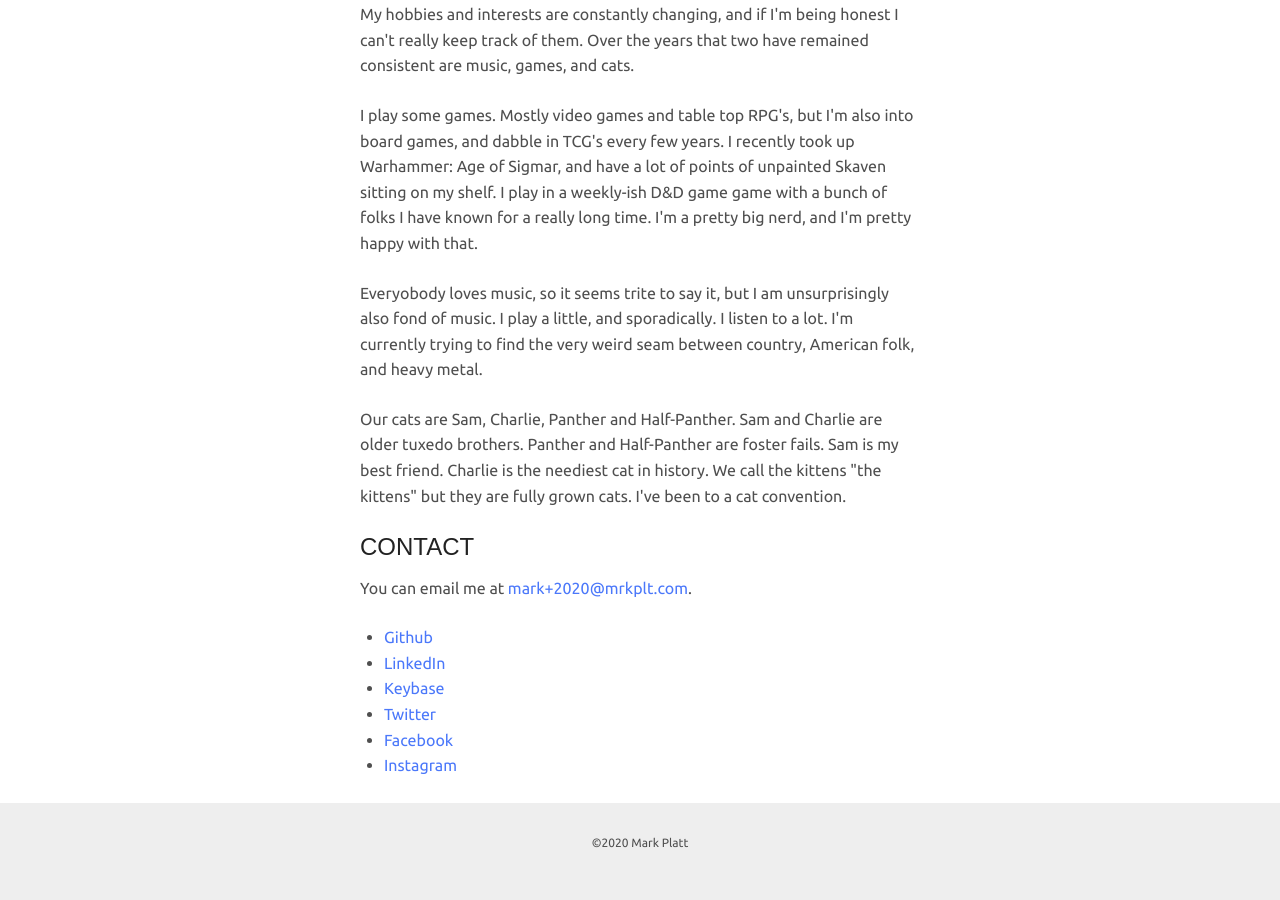
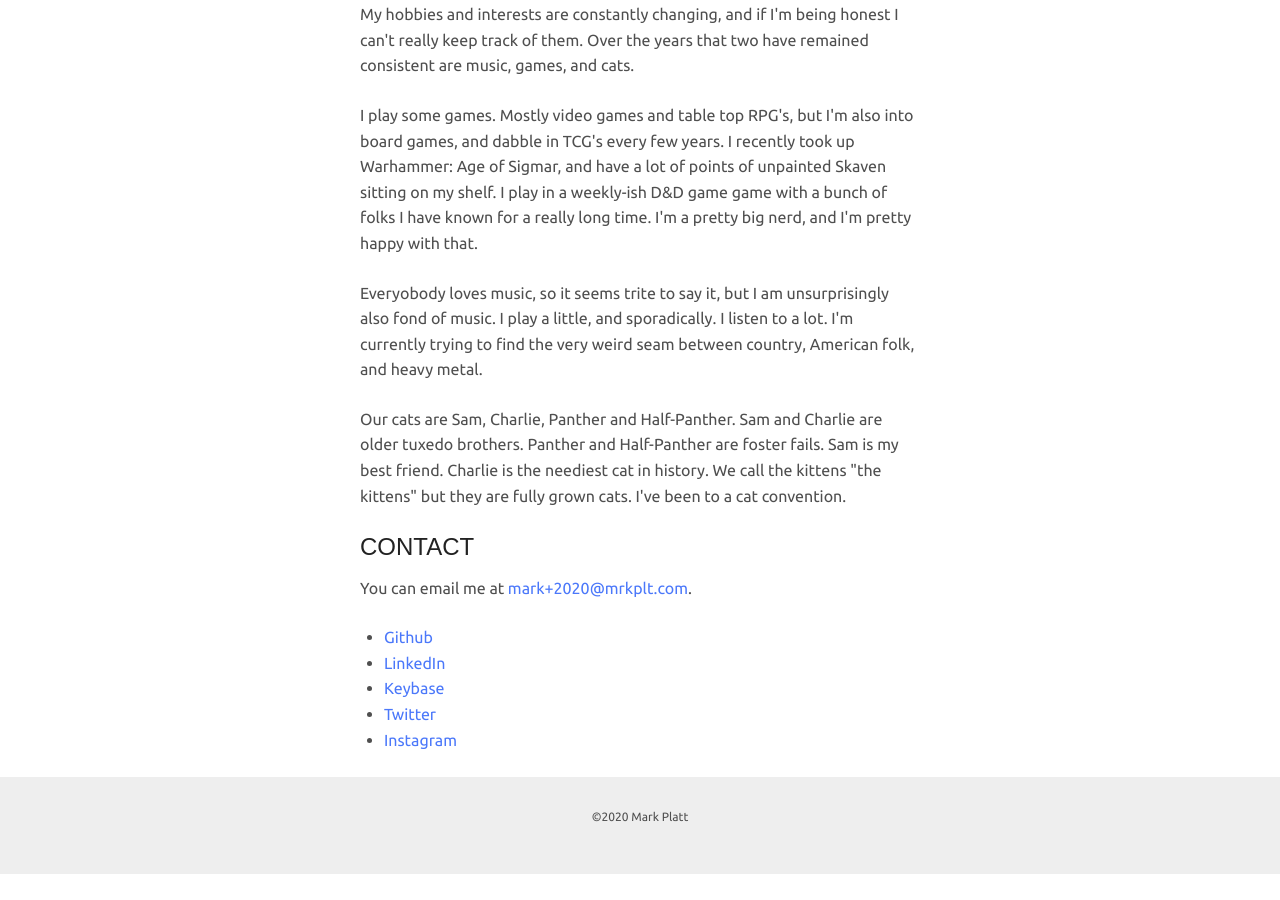
Before and after one commit to mrkplt/mrkplt.github.io, a Jekyll site: the page built from index.html, in a window 1280 px wide and 900 px high, scrolled down 700 px. Built offline with Jekyll 4.4.1, drawn with Linux system fonts in a browser that asks for light colours; some web fonts are replaced; after the commit the page ends 1574 px from its top, so only the background shows below that.

Commit message:
Update social.html

```diff
--- a/_includes/social.html
+++ b/_includes/social.html
@@ -8,7 +8,6 @@
       <li><a href="http://www.linkedin.com/in/markplatt/">LinkedIn</a></li>
       <li><a href="https://keybase.io/mrkplt">Keybase</a></li>
       <li><a href="https://twitter.com/mrkplt">Twitter</a></li>
-      <li><a href="https://www.facebook.com/mrkplt">Facebook</a></li>
       <li><a href="http://instagram.com/mrkplt">Instagram</a></li>
     </ul>
   </p>
```
